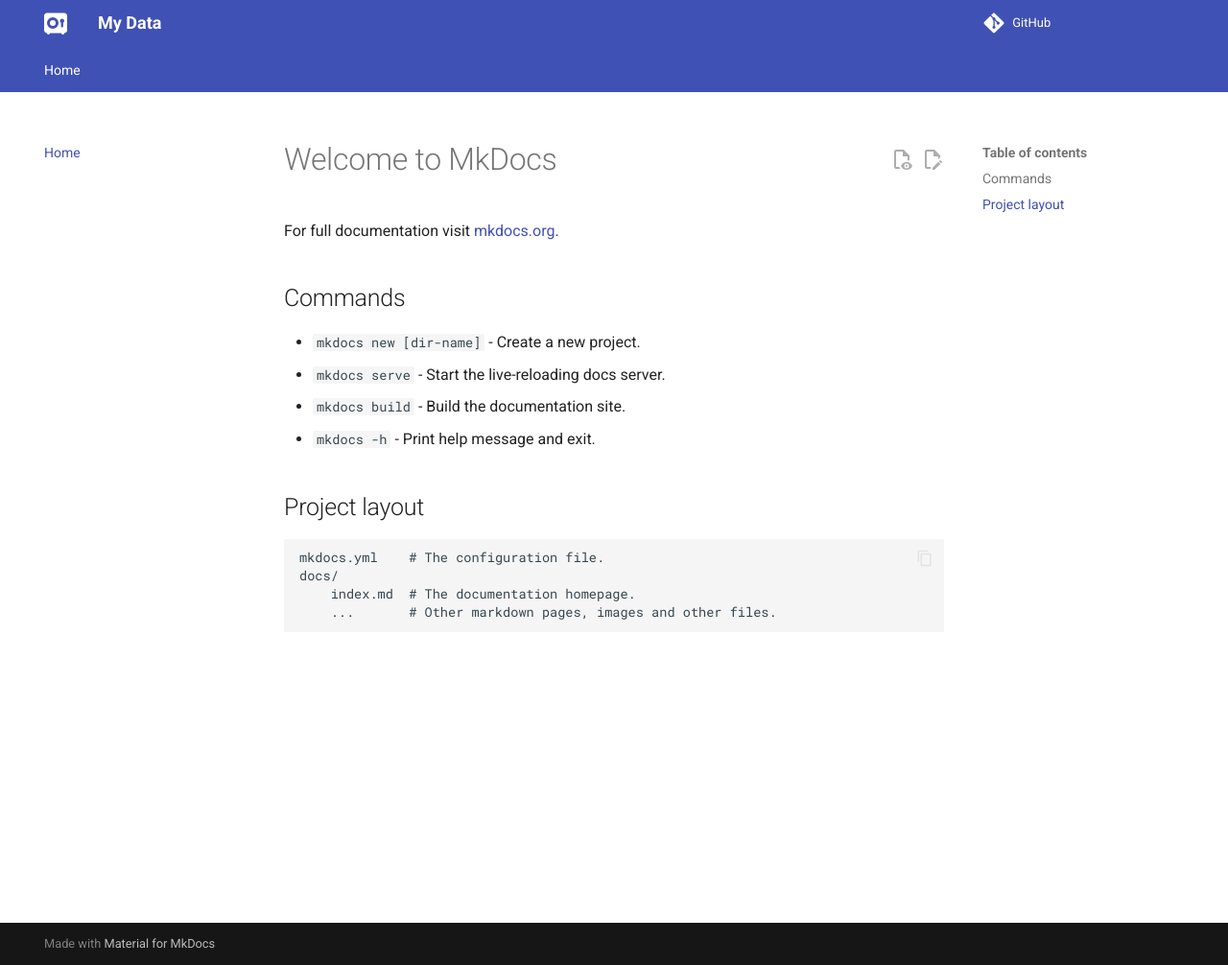
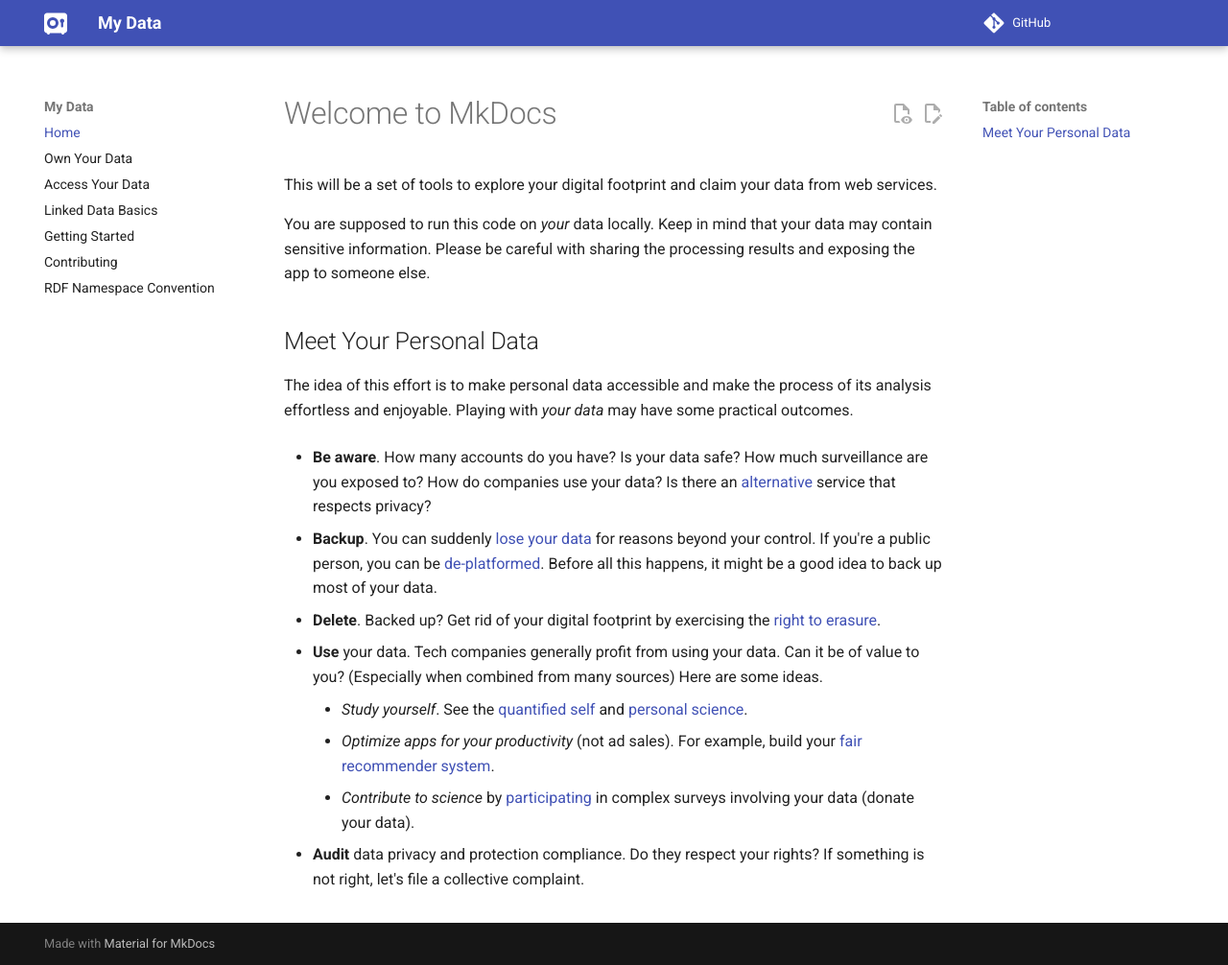
Before and after one commit to romovpa/my-data, an MkDocs documentation site: the page built from docs/index.md, in a window 1280 px wide and 1006 px high. Shown: the whole window at 96% size. Built offline with MkDocs 1.6.1 and Material for MkDocs 9.7.7, drawn with Linux system fonts in a browser that asks for light colours; comment, search, counter and statistics services are not loaded.

Commit message:
docs structure

```diff
--- a/docs/index.md
+++ b/docs/index.md
@@ -1,17 +1,23 @@
 # Welcome to MkDocs
 
-For full documentation visit [mkdocs.org](https://www.mkdocs.org).
+This will be a set of tools to explore your digital footprint and claim your data from web services.
 
-## Commands
+You are supposed to run this code on _your_ data locally. Keep in mind that your data may contain sensitive information. Please be careful with sharing the processing results and exposing the app to someone else.
 
-* `mkdocs new [dir-name]` - Create a new project.
-* `mkdocs serve` - Start the live-reloading docs server.
-* `mkdocs build` - Build the documentation site.
-* `mkdocs -h` - Print help message and exit.
+## Meet Your Personal Data
 
-## Project layout
+The idea of this effort is to make personal data accessible and make the process of its analysis effortless and enjoyable. Playing with _your data_ may have some practical outcomes.
 
-    mkdocs.yml    # The configuration file.
-    docs/
-        index.md  # The documentation homepage.
-        ...       # Other markdown pages, images and other files.
+- **Be aware**. How many accounts do you have? Is your data safe? How much surveillance are you exposed to? How do companies use your data? Is there an [alternative](https://github.com/pluja/awesome-privacy) service that respects privacy?
+
+- **Backup**. You can suddenly [lose your data](https://www.nytimes.com/2022/08/21/technology/google-surveillance-toddler-photo.html) for reasons beyond your control. If you're a public person, you can be [de-platformed](https://en.wikipedia.org/wiki/Deplatforming). Before all this happens, it might be a good idea to back up most of your data.
+
+- **Delete**. Backed up? Get rid of your digital footprint by exercising the [right to erasure](https://gdpr-info.eu/art-17-gdpr/).
+
+- **Use** your data. Tech companies generally profit from using your data. Can it be of value to you? (Especially when combined from many sources) Here are some ideas.
+
+    - *Study yourself*. See the [quantified self](https://quantifiedself.com/) and [personal science](https://leanpub.com/Personal-Science).
+    - *Optimize apps for your productivity* (not ad sales). For example, build your [fair recommender system](https://arxiv.org/pdf/2105.12353.pdf).
+    - *Contribute to science* by [participating](https://en.wikipedia.org/wiki/Citizen_science) in complex surveys involving your data (donate your data).
+
+- **Audit** data privacy and protection compliance. Do they respect your rights? If something is not right, let's file a collective complaint.
--- a/mkdocs.yml
+++ b/mkdocs.yml
@@ -6,6 +6,12 @@ repo_url: https://github.com/romovpa/my-data
 
 nav:
   - Home: index.md
+  - Own Your Data: data-ownership.md
+  - Access Your Data: data-access.md
+  - Linked Data Basics: linked-data.md
+  - Getting Started: getting-started.md
+  - Contributing: contributing.md
+  - RDF Namespace Convention: namespace_convention.md
 
 theme:
   name: material
@@ -15,12 +21,11 @@ theme:
     - content.action.view
     - content.code.annotate
     - content.code.copy
-    - navigation.tabs
+    #- navigation.tabs
     - navigation.tracking
     - navigation.instant
     - navigation.indexes
     - navigation.selections
-    - navigation.tabs
     - navigation.top
     - navigation.tracking
     - search.highlight
```
Also changed, not shown: docs/contributing.md (added, +4 -0 lines), docs/data-access.md (added, +9 -0 lines), docs/data-ownership.md (added, +7 -0 lines), docs/getting-started.md (added, +8 -0 lines), docs/linked-data.md (added, +6 -0 lines).
